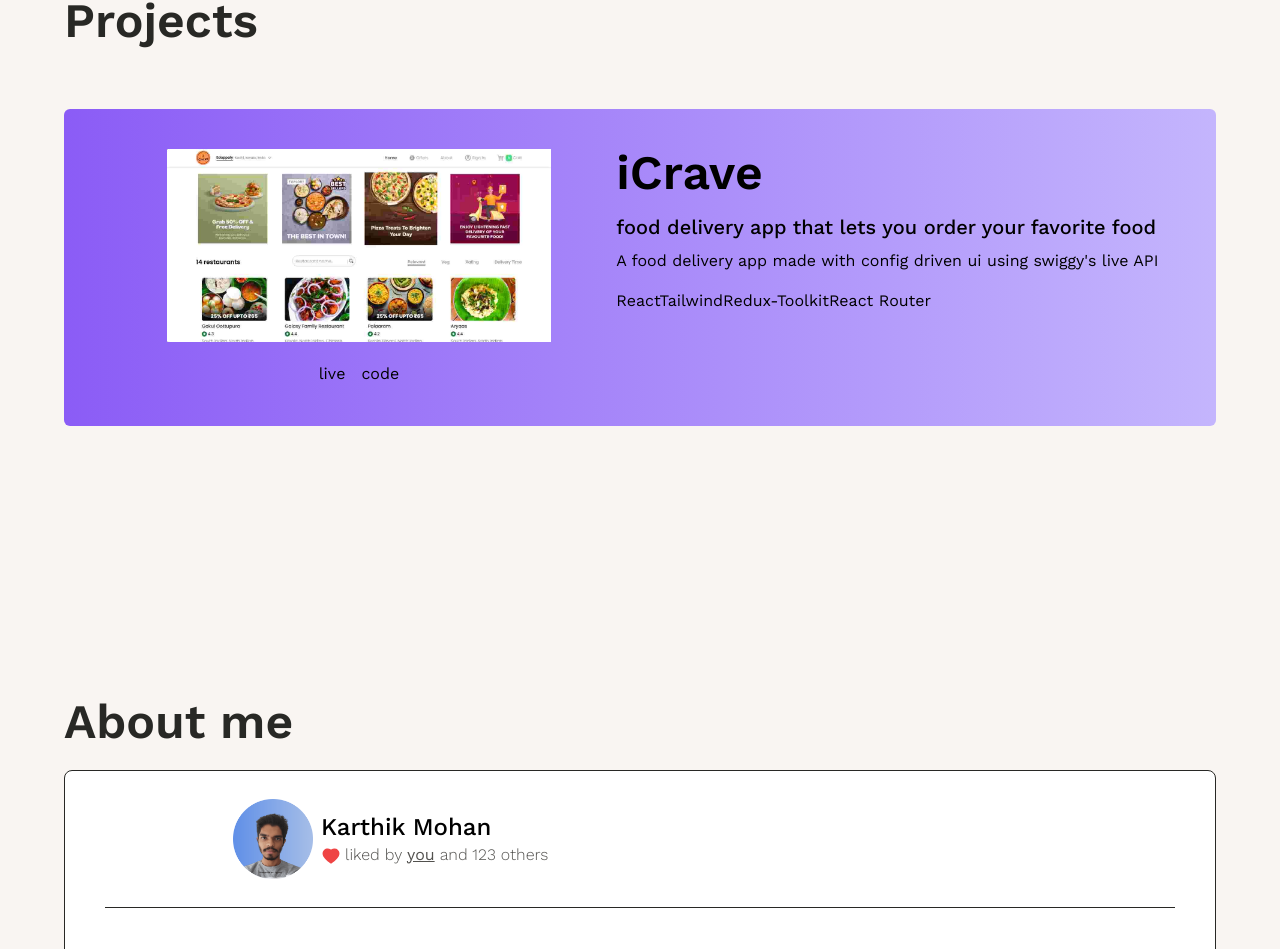
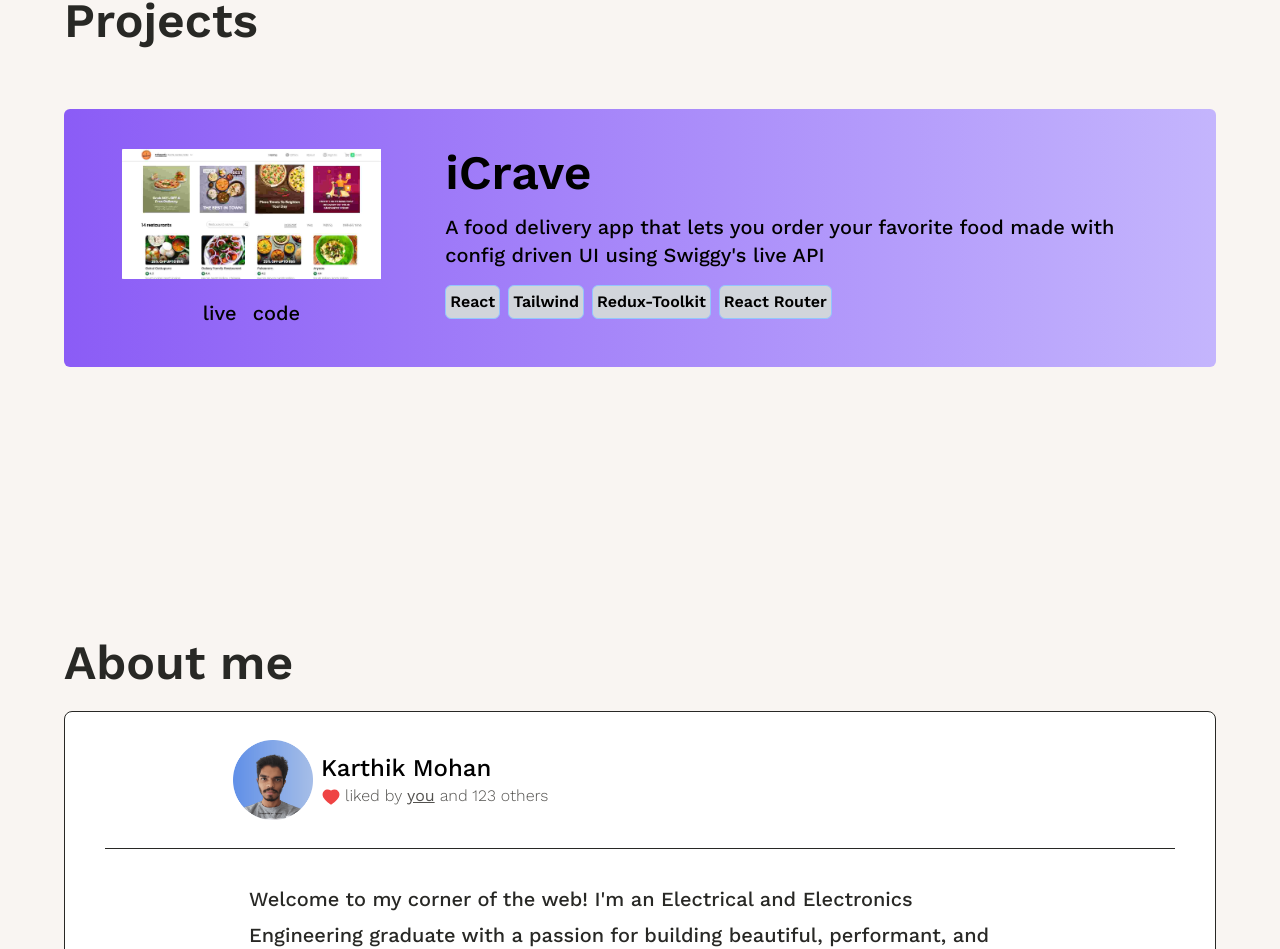
Before and after one commit to karthik-mohan23/Portfolio, a React (Vite) app: page / in a window 1280 px wide. Shown: the part 1757-2706 px from the top of the page. Built offline with nearby package versions, Linux system fonts and the light colour scheme.

Commit message:
updated style of OddProject

```diff
--- a/src/components/EvenProject.jsx
+++ b/src/components/EvenProject.jsx
@@ -3,8 +3,7 @@
     <div className="w-[90%] mx-auto lg:flex gap-5  justify-between max-w-6xl">
       <div className="mx-auto mb-8 lg:mb-0">
         <h1 className="text-4xl md:text-5xl font-semibold mb-4">{title}</h1>
-        <h4 className="font-medium text-xl mb-2">{subTitle}</h4>
-        <p className="mb-4 ">{description}</p>
+        <h4 className="font-medium text-xl mb-2 ">{subTitle}</h4>
         <p>
           {technologies.map((tech) => (
             <span key={tech}>{tech}</span>
--- a/src/components/OddProject.jsx
+++ b/src/components/OddProject.jsx
@@ -10,7 +10,7 @@
   codeLink,
 }) => {
   return (
-    <div className="w-[90%] mx-auto lg:flex gap-5  justify-between max-w-6xl">
+    <div className="w-[90%] mx-auto lg:flex gap-16  justify-between max-w-6xl">
       <div className="mx-auto mb-8 lg:mb-0">
         <div className="max-w-sm     ">
           <img src={img} alt="project " className="w-full h-full  " />
@@ -18,13 +18,13 @@
             <a
               href={liveLink}
               target="_blank"
-              className="cursor-pointer hover:underline">
+              className="cursor-pointer hover:underline font-medium text-xl">
               live
             </a>
             <a
               href={codeLink}
               target="_blank"
-              className="cursor-pointer hover:underline">
+              className="cursor-pointer hover:underline font-medium text-xl">
               code
             </a>
           </div>
@@ -33,11 +33,14 @@
 
       <div className="">
         <h1 className="text-4xl md:text-5xl font-semibold mb-4">{title}</h1>
-        <h4 className="font-medium text-xl mb-2">{subTitle}</h4>
-        <p className="mb-4 ">{description}</p>
-        <p>
+        <h4 className="font-medium text-xl mb-4">{subTitle}</h4>
+        <p className="flex gap-2">
           {technologies.map((tech) => (
-            <span key={tech}>{tech}</span>
+            <span
+              key={tech}
+              className="border border-blue-300 bg-gray-300 rounded-md p-1 font-semibold">
+              {tech}
+            </span>
           ))}
         </p>
       </div>
--- a/src/components/Projects.jsx
+++ b/src/components/Projects.jsx
@@ -24,8 +24,7 @@
             <OddProject
               img={iCraveImg}
               title="iCrave"
-              subTitle="food delivery app that lets you order your favorite food"
-              description="A food delivery app made with config driven ui using swiggy's live API"
+              subTitle="A food delivery app that lets you order your favorite food made with config driven UI using Swiggy's live API"
               technologies={[
                 "React",
                 "Tailwind",
```
